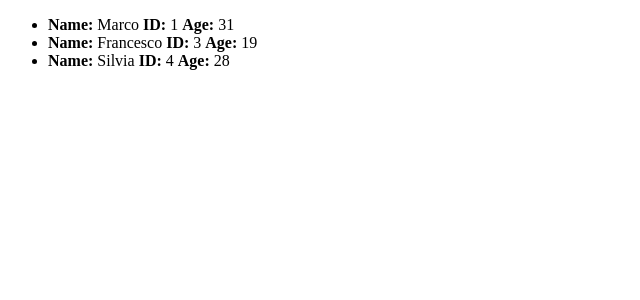
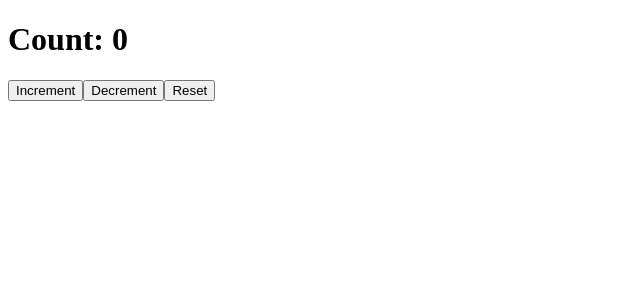
Before and after one commit to marcopiro91/React-Esercizi, a React (Create React App) app: page / in a window 1280 px wide. Shown: the top 300 px of the page, without its empty margins (0-640 px from the left). Built offline with nearby package versions, Linux system fonts and the light colour scheme.

Commit message:
exercise-42

```diff
--- a/src/App.js
+++ b/src/App.js
@@ -1,13 +1,8 @@
 import React from "react";
-import { FilteredList } from "./FilteredList";
+import { Counter } from "./Counter";
 
-const list = [
- {name: 'Marco', id: 1, age: 31},
- {name: "Liana", id: 2, age: 17},
- {name: "Francesco", id: 3, age: 19},
- {name: "Silvia", id: 4, age: 28},
-]
+
 
 export function App() {
-    return <FilteredList list={list}/>
+    return <Counter />
 }
--- a/src/FilteredList.js
+++ /dev/null
@@ -1,21 +0,0 @@
-/* Create a FilteredList component that receives a list of objects each containing a name, an id and a age prop. The FilteredList component should render only the items of the list whose age is greater than 18, and the filtering should only happen when the list changes. Use useMemo to memoize the filtered list. */
-
-
-import React, { useMemo } from "react";
-
-
-
-export function FilteredList({list}){
-
-
-    const filteredValues = useMemo(() => {
-        return list.filter((item) => item.age > 18)
-    }, [list])
-
-
-    return (
-        <ul>
-            {filteredValues.map((item) => <li>{<strong>Name:</strong>} {item.name} {<strong>ID:</strong>} {item.id} {<strong>Age:</strong>} {item.age}</li>)}
-        </ul>
-    )
-}
```
